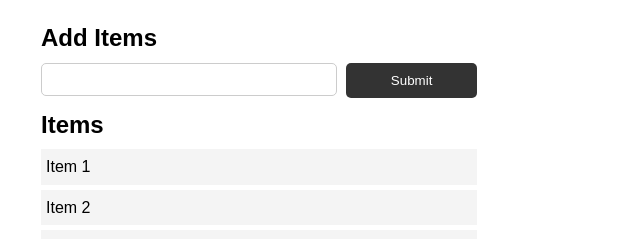
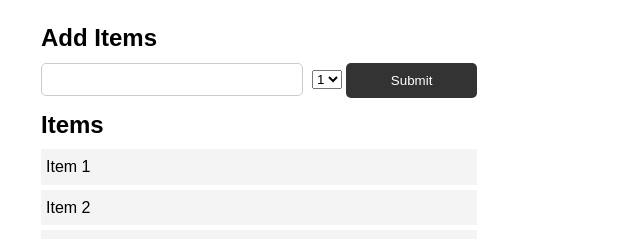
Before and after one commit to jhzlklprs/Javascript-DOM-Crash-Course, a plain HTML site: page index.html in a window 1280 px wide. Shown: the part 176-415 px from the top of the page, 381-1021 px from the left. Drawn offline with Linux system fonts and the light colour scheme.

Commit message:
End of part 3

```diff
--- a/dom.js
+++ b/dom.js
@@ -232,9 +232,33 @@ const box = document.getElementById('box');
 
 const itemInput = document.querySelector('input[type="text"]');
 const form = document.querySelector('form');
+const select = document.querySelector('select');
+
+// itemInput.addEventListener('keydown', runEvent);
+// itemInput.addEventListener('keyup', runEvent);
+// itemInput.addEventListener('keypress', runEvent);
+
+// itemInput.addEventListener('focus', runEvent);
+// itemInput.addEventListener('blur', runEvent);
+
+
+// itemInput.addEventListener('cut', runEvent);
+// itemInput.addEventListener('paste', runEvent);
+
+// itemInput.addEventListener('input', runEvent);
+
+// select.addEventListener('change', runEvent);
+// select.addEventListener('input', runEvent);
+
+form.addEventListener('submit', runEvent);
 
 function runEvent(e){
+
+    e.preventDefault();
     console.log('EVENT TPYE: ' +e.type);
+
+    // console.log(e.target.value);
+    // document.getElementById('output').innerHTML = '<h3>'+e.target.value+'</h3>';
 
     // output.innerHTML = '<h3>MouseX: ' + e.offsetX+ '</h3><h3>MouseY: ' +e.offsetY + '</h3>'
 
--- a/index.html
+++ b/index.html
@@ -21,6 +21,11 @@
   <h2 class="title">Add Items</h2>
   <form class="form-inline mb-3">
     <input type="text" class="form-control mr-2">
+    <select class="form-control mr-2">
+      <option value="1">1</option>
+      <option value="2">2</option>
+      <option value="3">3</option>
+    </select>
     <input type="submit" class="btn btn-dark" value="Submit">
   </form>
 
--- a/style.css
+++ b/style.css
@@ -43,7 +43,7 @@
   }
 
   .form-inline input[type='text'] {
-    width: 68%;
+    width: 60%;
     padding: 8px 10px;
     margin-bottom: 10px;
     border-radius: 5px;
```
